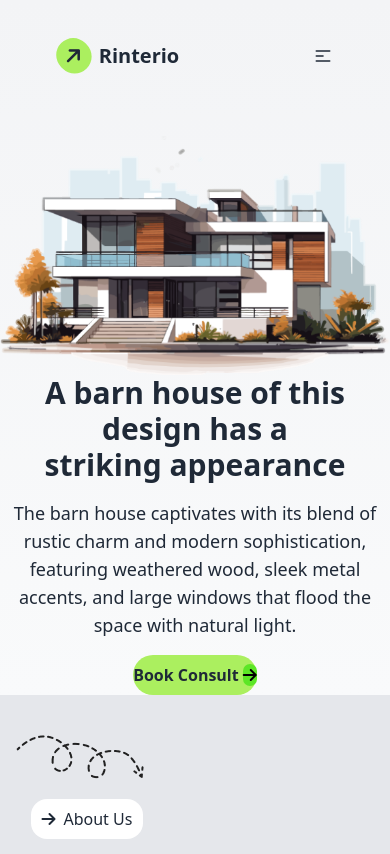
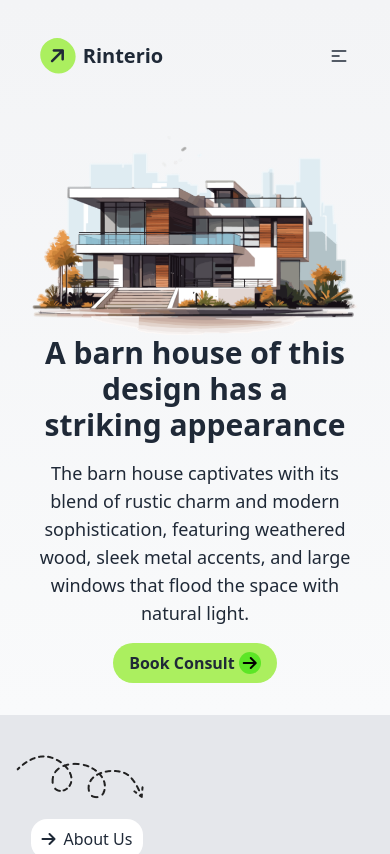
Before and after one commit to chondon787/Choose-House-Design, a plain HTML site: page index.html in a window 390 px wide. Shown: the top 854 px of the page. Drawn offline with nearby package versions, Linux system fonts and the light colour scheme.

Commit message:
okey coking

```diff
--- a/index.html
+++ b/index.html
@@ -47,7 +47,7 @@
 	<!-- header -->
 	<header class=" bg-gradient-to-t from-gray-50 to-gray-100">
 		<div class="">
-			<nav class=" w-11/12 mx-auto pb-6  px-4 pt-6 lg:px-6">
+			<nav class=" w-11/12 mx-auto pb-6    pt-6">
 				<div class="navbar  ">
 					<!-- Navbar Start -->
 					<div class="navbar-start">
@@ -74,7 +74,7 @@
 					<!-- Right Content -->
 					<div class="navbar-end space-x-3">
 
-						<div class="dropdown md:hidden md:block lg:hidden">
+						<div class="dropdown  md:block lg:hidden">
 							<div tabindex="0" role="button" class="btn btn-ghost">
 								<svg xmlns="http://www.w3.org/2000/svg" class="h-5 w-5" fill="none" viewBox="0 0 24 24"
 									stroke="currentColor">
@@ -111,19 +111,19 @@
 				</div>
 			</nav>
 			<!-- banner -->
-			<section class="mt-6">
+			<section class="mt-6 w-11/12 mx-auto px-4">
 
 				<div class="flex justify-center"><img src="./assets/banner.png" alt=""></div>
-				<div class="text-center space-y-4 ">
+				<div class="text-center space-y-4 lg:pb-10 pb-8">
 					<h1 class="font-extrabold lg:text-5xl text-3xl">A barn house of this design has a <br>striking
 						appearance</h1>
 					<p class="lg:px-72 text-lg">
 						The barn house captivates with its blend of rustic charm and modern sophistication, featuring
 						weathered wood, sleek metal accents, and large windows that flood the space with natural light.
 					</p>
-					<button class="py-2 lg:py-3 lg:px-5 rounded-3xl bg-[#ABEF5F] hover:bg-[#98eb39] font-bold">
+					<button class="py-2 px-4 lg:py-3 lg:px-5 rounded-3xl bg-[#ABEF5F] hover:bg-[#98eb39] font-bold">
 						Book Consult
-						<span class="bg-[#5ce626] text-black lg:py-1 lg:px-2 rounded-full  -rotate-45">
+						<span class="bg-[#5ce626] text-black lg:py-1 lg:px-2 px-1 rounded-full  -rotate-45">
 							<i class="fa-solid fa-arrow-right"></i>
 						</span>
 					</button>
@@ -294,7 +294,7 @@
 						</div>
 					</div>
 				</div>
-				<div class="w-3//12 mx-auto border"><img src="./assets/banner.png" alt=""></div>
+				<div class="border p-2 lg:p-4"><img class="h-56 w-80 mx-auto" src="./assets/banner.png" alt=""></div>
 
 
 			</div>
```
